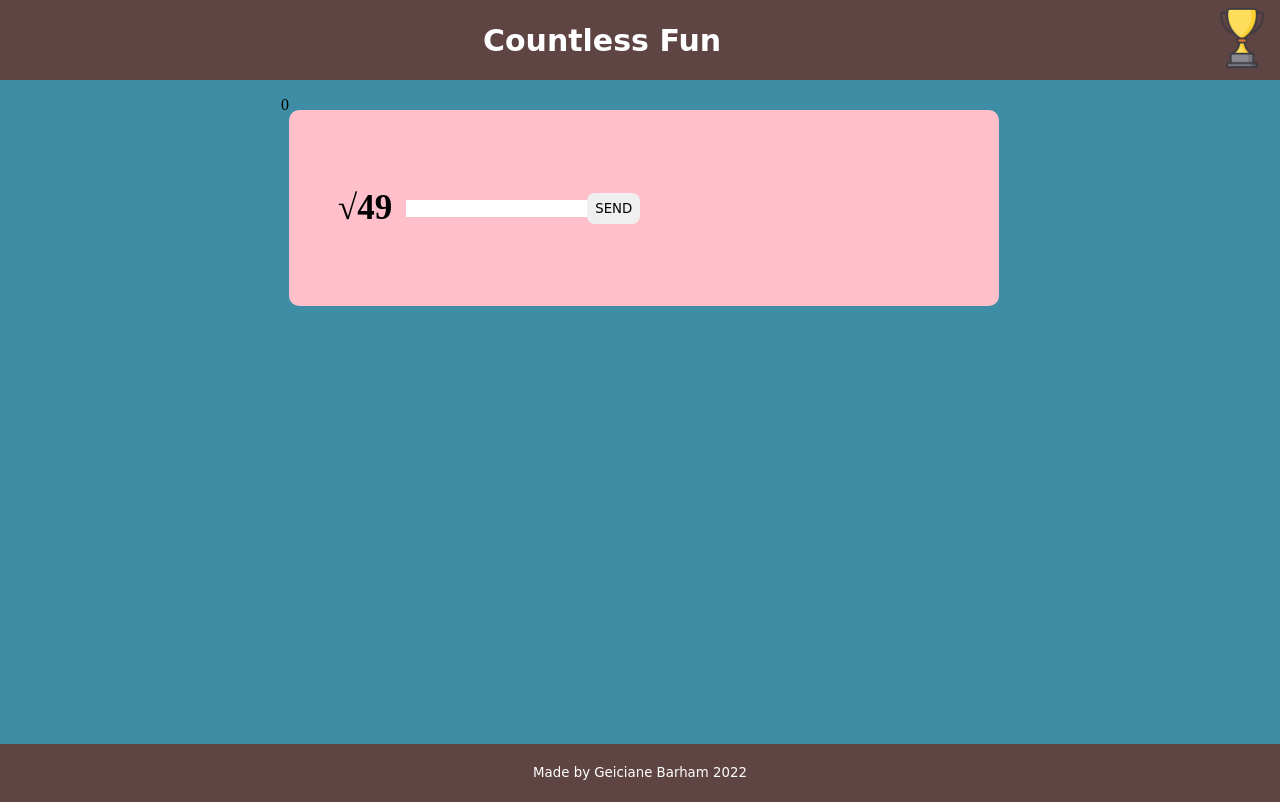
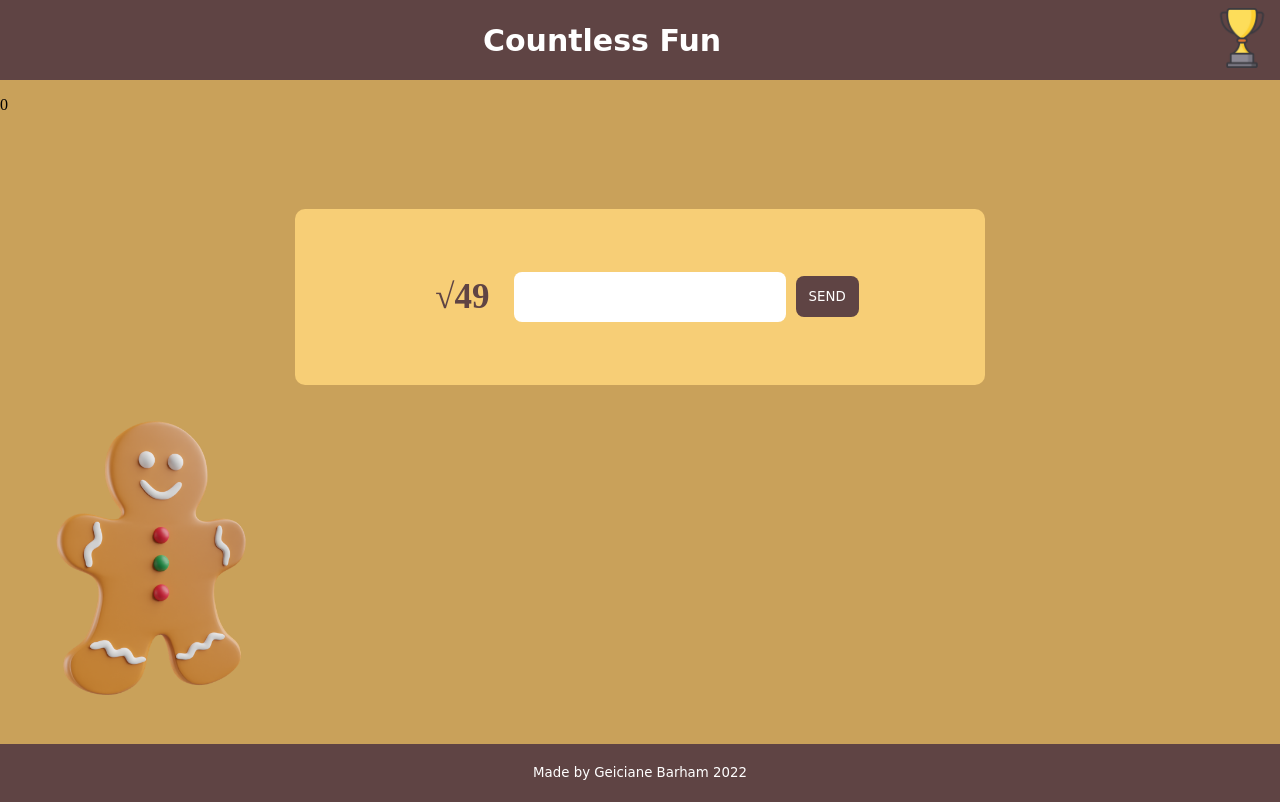
Before and after one commit to geicibarham/Count, a React (Create React App) app: page /third in a window 1280 px wide. Built offline with nearby package versions, Linux system fonts and the light colour scheme; no server answers.

Commit message:
working on style

```diff
--- a/src/components/thirdGame/Thirdgame.js
+++ b/src/components/thirdGame/Thirdgame.js
@@ -1,5 +1,6 @@
 import React, { useState, useEffect, useRef } from "react";
 import axios from "axios";
+import ginger from '../../assets/images/gingerbread-man.png'
 const numbers = [9, 16, 25, 81, 49, 36, 64, 100];
 const randomNumber = numbers[Math.floor(Math.random() * numbers.length)];
 const Third = () => {
@@ -29,7 +30,7 @@ const Third = () => {
   console.log(typeof data);
   return (
     <section className="outer_container">
-        <p>{score}</p>
+      <p>{score}</p>
       <form className="form">
         <h2>√{randomNumber}</h2>
         <input ref={answer} type="number" />
@@ -37,6 +38,8 @@ const Third = () => {
           SEND
         </button>
       </form>
+
+      <img src={ginger} alt="gingerbread icon" />
     </section>
   );
 };
--- a/src/components/thirdGame/_third.scss
+++ b/src/components/thirdGame/_third.scss
@@ -1,33 +1,58 @@
-.outer_container{
+
+@use '../../utilities';
+.outer_container {
   min-height: 83vh;
-background-color: rgb(63, 141, 165);
+  background-color: #c9a15a;
   display: flex;
   justify-content: center;
+  display: grid;
   grid-template-columns: 1fr;
 
+  img {
+    width: 300px;
+    height: 300px;
+  }
 }
 
-.form{
+.form {
   display: flex;
-    padding:35px;
+  padding: 25px;
   width: 50%;
-    background-color: pink;
+  background-color:#f7ce76;
   border-radius: 10px;
   height: fit-content;
-    margin-top: 30px;
+  margin-top: 20px;
   align-items: center;
+  justify-content: center;
+  place-self: center;
+  color:#5f4444;
 
-    h2{
-
+  h2 {
     font-size: 35px;
-        padding:14px;
+    padding: 14px;
   }
 
-    input{
-        height: fit-content;
+  input {
+    height: 50px !important;
     border: none;
-    }
-    button{
-        height:fit-content
+    margin: 10px;
+    color: hotpink;
+    font-weight: bold;
+    font-size: 20px;
+    box-sizing: border-box;
+    -webkit-transition: 0.5s;
+    transition: 0.1s;
+    outline: none;
+    border-radius: 8px;
+    &:focus {
+      border: solid 2px utilities.$brown-chocolate;
+
     }
   }
+  button {
+    height: fit-content;
+    background-color: utilities.$brown-chocolate;
+    color:utilities.$white;
+    padding:13px;
+  }
+}
```
Also changed, not shown: src/_utilities.scss (line endings or trailing spaces), src/assets/images/gingerbread-man.png (added). Lines whose indentation alone changed are shown as unchanged.
